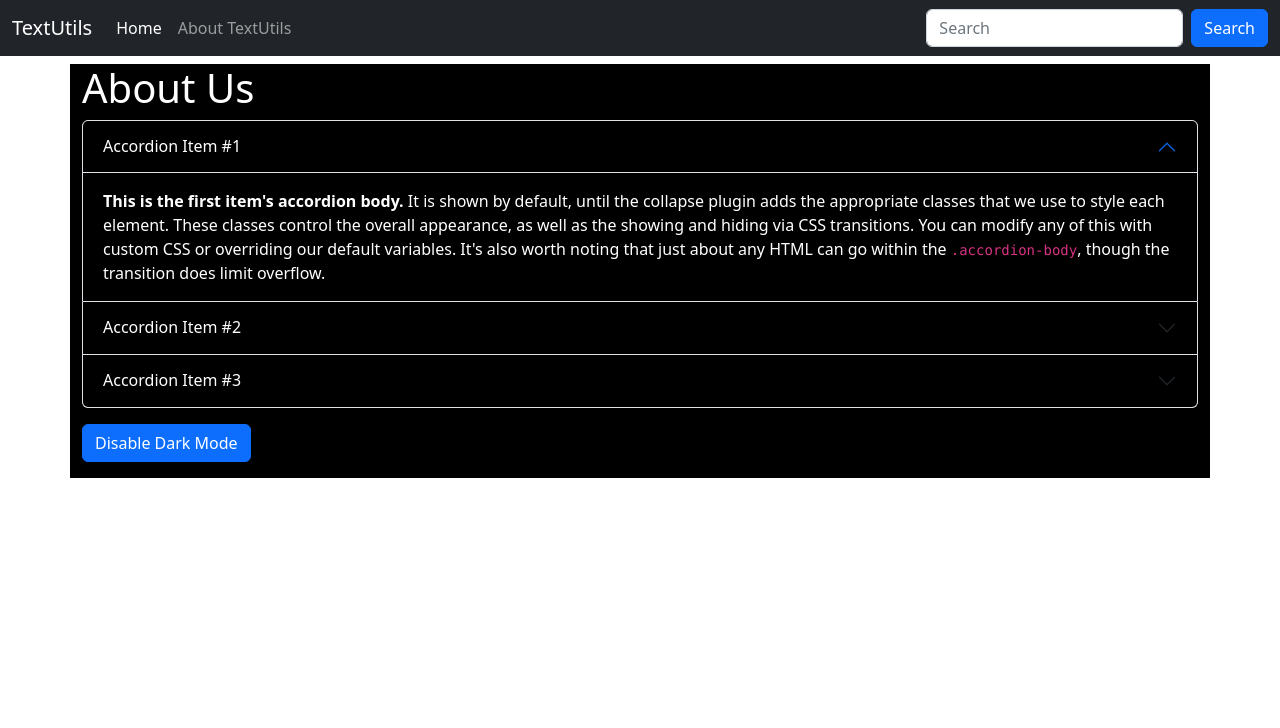
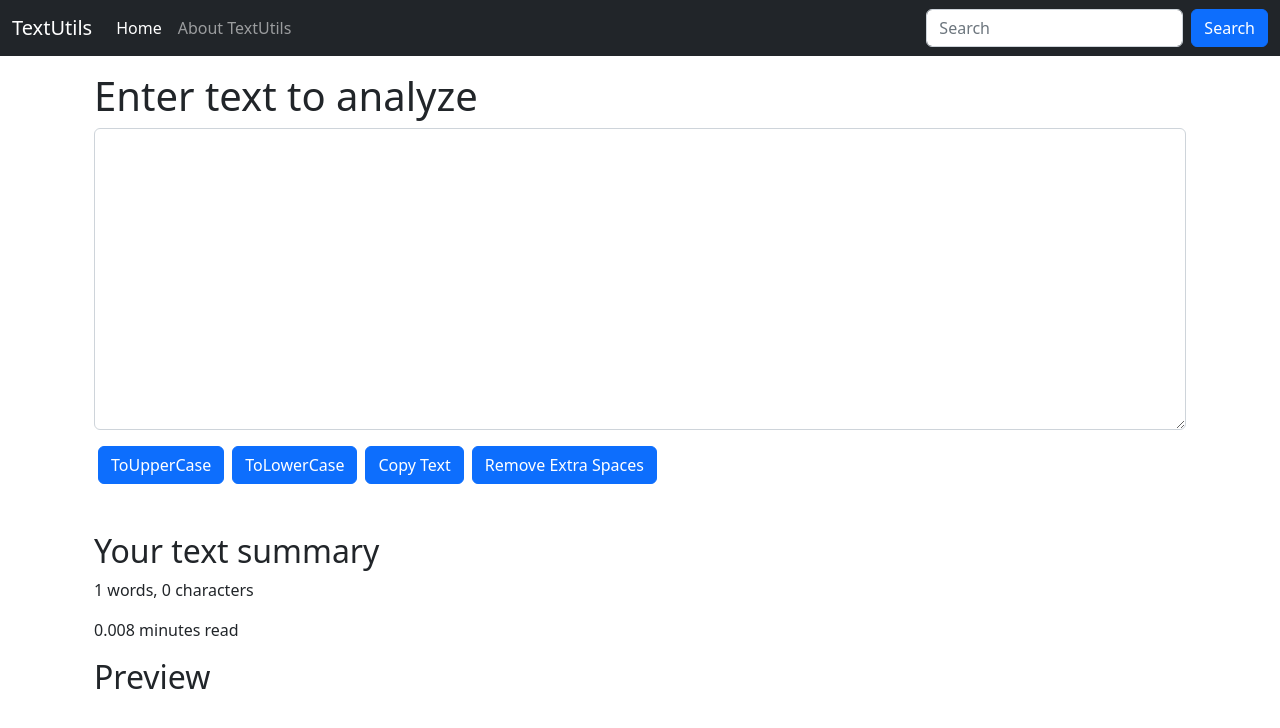
Before and after one commit to Avinash2103/React-TextUtils, a React (Create React App) app: page / in a window 1280 px wide. Shown: the top 728 px of the page. Built offline with nearby package versions, Linux system fonts and the light colour scheme.

Commit message:
Exercise 1: Solutions + Shoutouts | #11

```diff
--- a/src/App.js
+++ b/src/App.js
@@ -1,5 +1,4 @@
 import "./App.css";
-import About from "./components/About";
 import Navbar from "./components/Navbar";
 import TextForm from "./components/TextForm";
 
@@ -7,10 +6,9 @@ function App() {
   return (
     <>
       <Navbar title="TextUtils" aboutText="About TextUtils" />
-      <About/>
-      {/* <div className="container my-3">
+      <div className="container my-3">
         <TextForm heading="Enter text to analyze"/>
-      </div> */}
+      </div>
     </>
   );
 }
--- a/src/components/TextForm.js
+++ b/src/components/TextForm.js
@@ -14,7 +14,16 @@ export default function TextForm(props) {
     setText(event.target.value);
   };
 
-  const [text, setText] = useState('');
+  const handleCopy = () => {
+    navigator.clipboard.writeText(text);
+  };
+
+  const handleExtraSpaces = () => {
+    let newText = text.split(/[ ]+/);
+    setText(newText.join(" "));
+  };
+
+  const [text, setText] = useState("");
 
   let wordCout = text.split(" ").length;
   return (
@@ -36,6 +45,12 @@ export default function TextForm(props) {
         <button className="btn btn-primary mx-1" onClick={handleLowerClick}>
           ToLowerCase
         </button>
+        <button className="btn btn-primary mx-1" onClick={handleCopy}>
+          Copy Text
+        </button>
+        <button className="btn btn-primary mx-1" onClick={handleExtraSpaces}>
+          Remove Extra Spaces
+        </button>
       </div>
       <div className="container my-5">
         <h2>Your text summary</h2>
```
